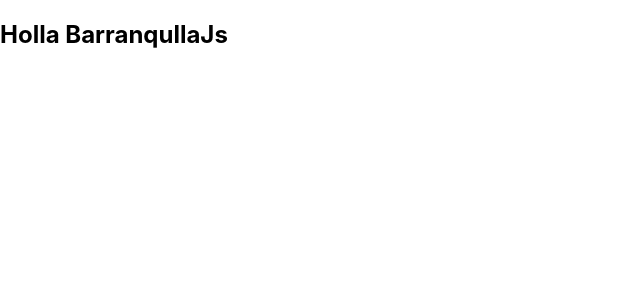
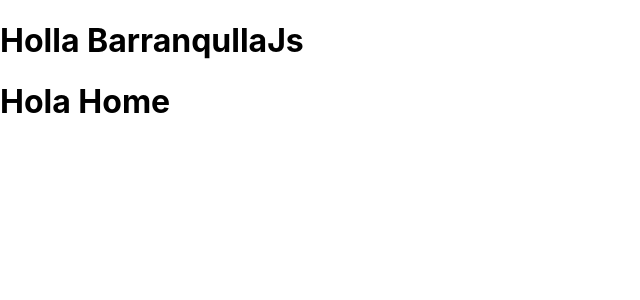
Before and after one commit to makinox/ChallengerJs, a React (Create React App) app: page / in a window 1280 px wide. Shown: the top 300 px of the page, without its empty margins (0-640 px from the left). Built offline with nearby package versions, Linux system fonts and the light colour scheme.

Commit message:
Hello base project

```diff
--- a/package.json
+++ b/package.json
@@ -5,7 +5,11 @@
   "dependencies": {
     "react": "^16.5.2",
     "react-dom": "^16.5.2",
-    "react-scripts": "2.0.5"
+    "react-redux": "^5.0.7",
+    "react-router-dom": "^4.3.1",
+    "react-scripts": "2.0.5",
+    "redux": "^4.0.1",
+    "redux-persist": "^5.10.0"
   },
   "scripts": {
     "start": "react-scripts start",
--- a/src/App.js
+++ b/src/App.js
@@ -1,11 +1,12 @@
 import React from 'react'
+import Core from './dist/utils/core/routes'
 
 export default class App extends React.Component {
   render() {
     return (
-      <section>
+      <Core>
         <h1>Holla BarranqullaJs</h1>
-      </section>
+      </Core>
     )
   }
 }
```
Also changed, not shown: src/dist/pages/home.js (added), src/dist/pages/login.js (added), src/dist/utils/core/routes.js (added), src/dist/utils/redux/index.js (added), src/dist/utils/redux/reducer/index.js (added), 1 other file (tests, documents, lock files or other folders).
